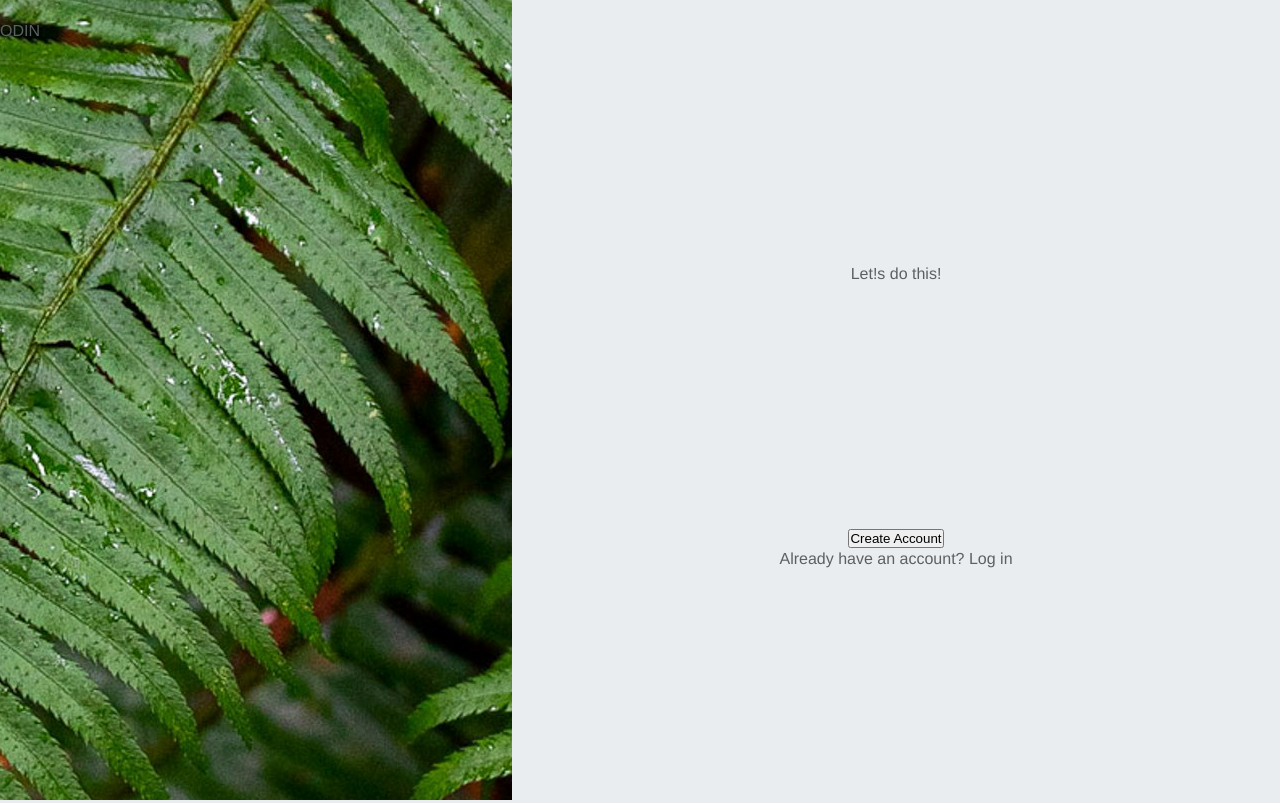
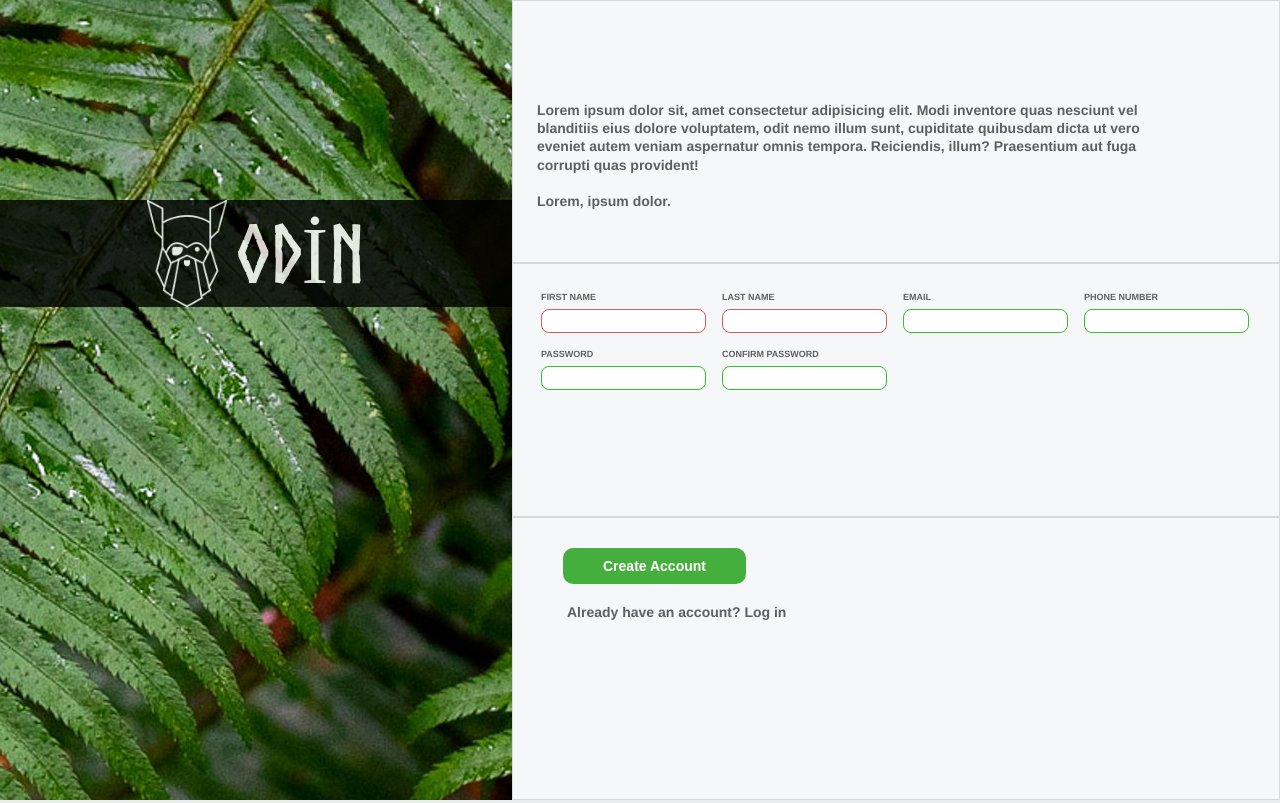
Before and after one commit to AOPrukcu/odin-form, a plain HTML site: page index.html in a window 1280 px wide. Shown: the top 803 px of the page. Drawn offline with Linux system fonts and the light colour scheme.

Commit message:
page is done

```diff
--- a/index.html
+++ b/index.html
@@ -1,69 +1,65 @@
 <!DOCTYPE html>
 <html lang="en">
   <head>
-    <meta charset="UTF-8">
-    <meta name="viewport" content="width=device-width, initial-scale=1.0">
+    <meta charset="UTF-8" />
+    <meta name="viewport" content="width=device-width, initial-scale=1.0" />
     <title>Document</title>
-    <link rel="stylesheet" href="styles.css">
+    <link rel="stylesheet" href="styles.css" />
   </head>
   <body>
-
     <div class="col-1">
       <div>
-            <img src="" alt="">
+        <img src="odin-lined.png" style="width: 80px;" alt="" />
         <p>ODİN</p>
       </div>
     </div>
 
     <div class="col-2">
       <div class="row">
-            <p></p>
+        <p id="info">Lorem ipsum dolor sit, amet consectetur adipisicing elit. Modi inventore quas nesciunt vel blanditiis eius dolore voluptatem, odit nemo illum sunt, cupiditate quibusdam dicta ut vero eveniet autem veniam aspernatur omnis tempora. Reiciendis, illum? Praesentium aut fuga corrupti quas provident!
+            <br><br>
+            Lorem, ipsum dolor.
+        </p>
       </div>
       <div class="row">
-            <form action="#" method="">
-                <div>Let!s do this!</div>
+        <form action="#" method="" class="form-row">
+
           <div>
+            <label for="first-name">FIRST NAME</label>
+            <input type="text" name="first-name" id="first-name" required />
+          </div>
 
+          <div>
+            <label for="last-name">LAST NAME</label>
+            <input type="text" name="last-name" id="last-name" required />
           </div>
           <div>
+            <label for="email">EMAIL</label>
+            <input type="email" name="email" id="email" />
+          </div>
 
+          <div>
+            <label for="number">PHONE NUMBER</label>
+            <input type="number" name="number" id="number" />
           </div>
           <div>
-
+            <label for="password">PASSWORD</label>
+            <input type="password" name="password" id="password" />
           </div>
           <div>
-
+            <label for="password-confirmation">CONFIRM PASSWORD</label>
+            <input
+              type="password"
+              name="password-confirmation"
+              id="password-confirmation"
+            />
           </div>
-                <div>
-
-                </div>
-
-                <label for="first-name">FIRST NAME</label>
-                <input type="text" name="first-name" id="first-name" required>
-
-                <label for="last-name">LAST NAME</label>
-                <input type="text" name="last-name" id="last-name" required>
-
-                <label for="email">EMAIL</label>
-                <input type="email" name="email" id="email">
-
-                <label for="password">PASSWORD</label>
-                <input type="password" name="password" id="password">
-
-                <label for="number">PHONE NUMBER</label>
-                <input type="number" name="number" id="number">
-
-                <label for="password-confirmation">CONFIRM PASSWORD</label>
-                <input type="password" name="password-confirmation" id="password-confirmation">
-
-
         </form>
       </div>
-        <div class="row">
+      <div class="row row-3">
         <button type="submit">Create Account</button>
         <p>Already have an account? Log in</p>
       </div>
     </div>
-
   </body>
 </html>
--- a/styles.css
+++ b/styles.css
@@ -1,3 +1,8 @@
+@font-face {
+  font-family: nordic; /* Name your font family */
+  src: url("Norse-Bold.otf"); /* Locate the .ttf file within your directory*/
+}
+
 * {
   margin: 0;
   padding: 0;
@@ -8,30 +13,136 @@
   color: #5d6063;
   background-color: #eaedf0;
   font-family: "Helvetica", "Arial", sans-serif;
-    font-size: 16px;
+  font-size: 9px;
   line-height: 1.3;
   display: flex;
   align-items: center;
   gap: 16p;
 }
 
-  .col-1,.col-2{
+.col-1,
+.col-2 {
   height: 100vh;
+
+
+}
+.col-1 div{
+
+    opacity: 0.80;
+    background-color: #000000;
+    display: flex;
+    justify-content: center;
+    gap: 10px;
+    align-items: center;
+
+}
+.col-1 div p{
+    font-size: 80px;
+    padding: 0;
+    opacity: 1;
+    font-family: nordic;
+    color: white;
+    font-weight: 400;
+}
+.col-1 {
+  background-image: url("halie-west-25xggax4bSA-unsplash.jpg");
+  flex: 2;
+  background-position: center;
+  padding-top: 200px;
+
 }
 
-  .col-1{
-    background-image: url("halie-west-25xggax4bSA-unsplash.jpg");
-    flex: 2 ;
-    background-position: center;
+.col-2 {
+  display: flex;
+  flex-direction: column;
+  flex: 3;
 }
 
-  .col-2{
-    display: flex;
-    flex-direction: column;
-    flex:3 ;
+.col-2 .row {
+  text-align: center;
+  background-color: #f6f7f8;
+  border: 1px solid #d6d9dc;
+
+  padding: 20px;
+  flex: 1;
+  align-items: center;
 }
 
-  .col-2 div{
-    height: 33vh;
-    text-align: center;
+.row div {
+  margin: 8px;
+  display: flex;
+  align-items: flex-start;
+  flex-direction: column;
+  flex-wrap: wrap;
 }
+
+.form-row {
+  display: flex;
+  flex-wrap: wrap;
+}
+
+input {
+  background-color: #ffffff;
+  border: 1px solid #d6d9dc;
+  border-radius: 8px;
+  width: 100%;
+  padding: 4px;
+  font-size: 12px;
+}
+
+input:invalid {
+  border: 1px solid #d55c5f;
+  color: #d55c5f;
+  box-shadow: none; /* Remove default red glow in Firefox */
+}
+
+input:valid {
+  border: 1px solid #36bf2c;
+  color: #36bf2c;
+  box-shadow: none; /* Remove default red glow in Firefox */
+}
+
+label {
+  margin-bottom: 5px;
+
+  font-weight: 600;
+}
+
+button {
+  font-size: 14px;
+  font-weight: bold;
+
+  color: #ffffff;
+  background-color: #45af3e;
+
+  border: none;
+  border-radius: 10px;
+
+  padding: 10px 40px;
+  cursor: pointer;
+  margin-bottom: 15px;
+}
+
+.row.row-3 {
+  text-align: start;
+  padding: 30px 50px;
+
+}
+
+
+
+p {
+  padding: 4px 4px;
+  font-size: 14px;
+  font-weight: 600;
+}
+
+#info {
+  width: 85%;
+  padding-top: 80px;
+  text-align: start;
+}
+
+.col-2 .row:nth-child(2) {
+    padding-bottom: 10px;
+  }
```
Also changed, not shown: Norse-Bold.otf (added), odin-lined.png (added). Lines whose indentation alone changed are shown as unchanged.
